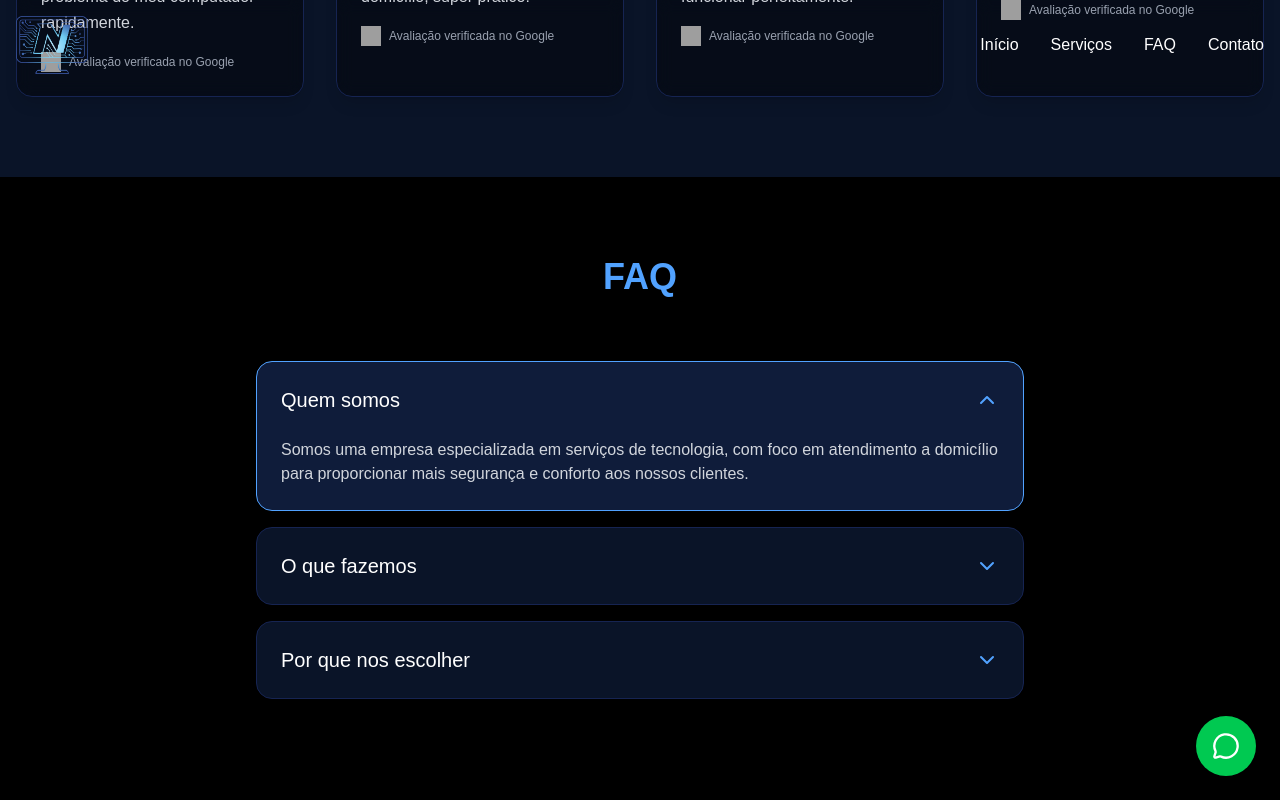
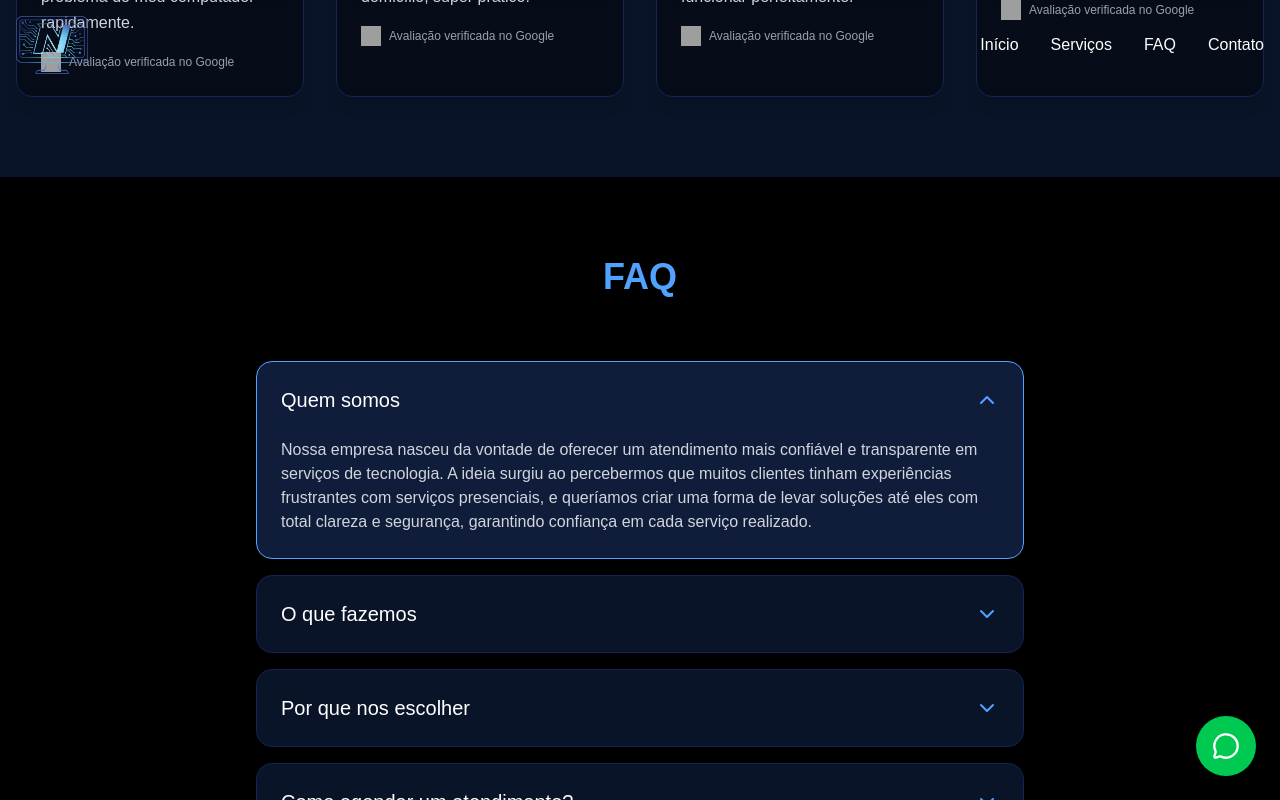
Before and after one commit to yLucasBiasi/Nexabit_informatica, a Next.js app: page / in a window 1280 px wide. Both pictures are taken after a click on the button "Quem somos". Shown: the part 2771-3571 px from the top of the page. Built offline with nearby package versions, Linux system fonts and the light colour scheme; grey boxes are pictures that could not be loaded.

Commit message:
feat: update (Quem somos) text and add 2 new FAQ topics

```diff
--- a/components/FAQ/FAQ.tsx
+++ b/components/FAQ/FAQ.tsx
@@ -9,7 +9,7 @@ export function FAQ() {
     {
       question: "Quem somos",
       answer:
-        "Somos uma empresa especializada em serviços de tecnologia, com foco em atendimento a domicílio para proporcionar mais segurança e conforto aos nossos clientes.",
+        "Nossa empresa nasceu da vontade de oferecer um atendimento mais confiável e transparente em serviços de tecnologia. A ideia surgiu ao percebermos que muitos clientes tinham experiências frustrantes com serviços presenciais, e queríamos criar uma forma de levar soluções até eles com total clareza e segurança, garantindo confiança em cada serviço realizado.",
     },
     {
       question: "O que fazemos",
@@ -20,6 +20,16 @@ export function FAQ() {
       question: "Por que nos escolher",
       answer:
         "Além da conveniência do atendimento a domicílio, contamos com profissionais qualificados, garantia nos serviços prestados e preços justos, sempre priorizando a segurança e satisfação dos nossos clientes.",
+    },
+    {
+      question: "Como agendar um atendimento?",
+      answer:
+        "Você pode agendar um atendimento de forma simples pelo nosso site, WhatsApp ou telefone. Escolha a data e horário que melhor se encaixam na sua rotina e nós confirmaremos o agendamento rapidamente.",
+    },
+    {
+      question: "Quais são as formas de pagamento?",
+      answer:
+        "Aceitamos diversas formas de pagamento, incluindo cartão de crédito, PIX, transferência bancária e dinheiro. Garantimos total segurança e transparência em todas as transações.",
     },
   ];
 
@@ -68,7 +78,7 @@ export function FAQ() {
               <div
                 className={`px-6 overflow-hidden transition-all duration-500 ${
                   openIndex === index
-                    ? "max-h-40 pb-6 opacity-100"
+                    ? "max-h-55 pb-6 opacity-100"
                     : "max-h-0 opacity-0"
                 }`}
               >
```
